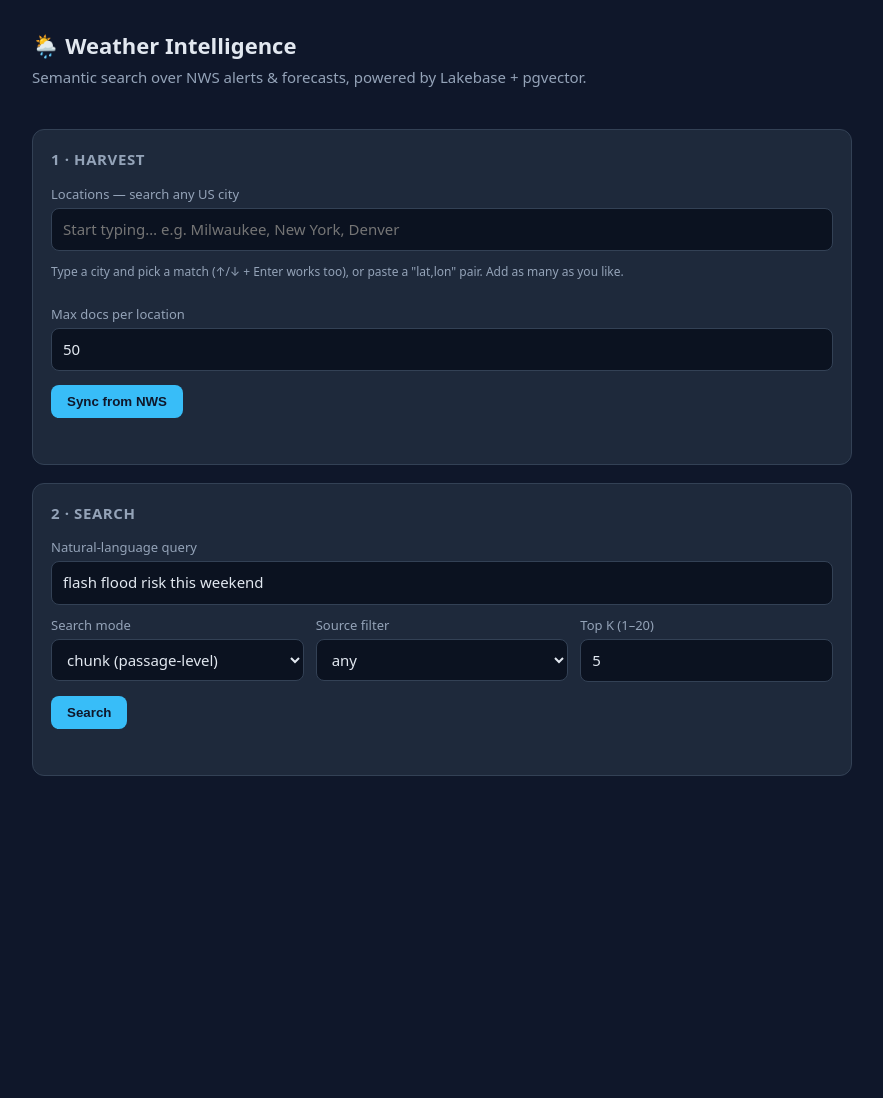
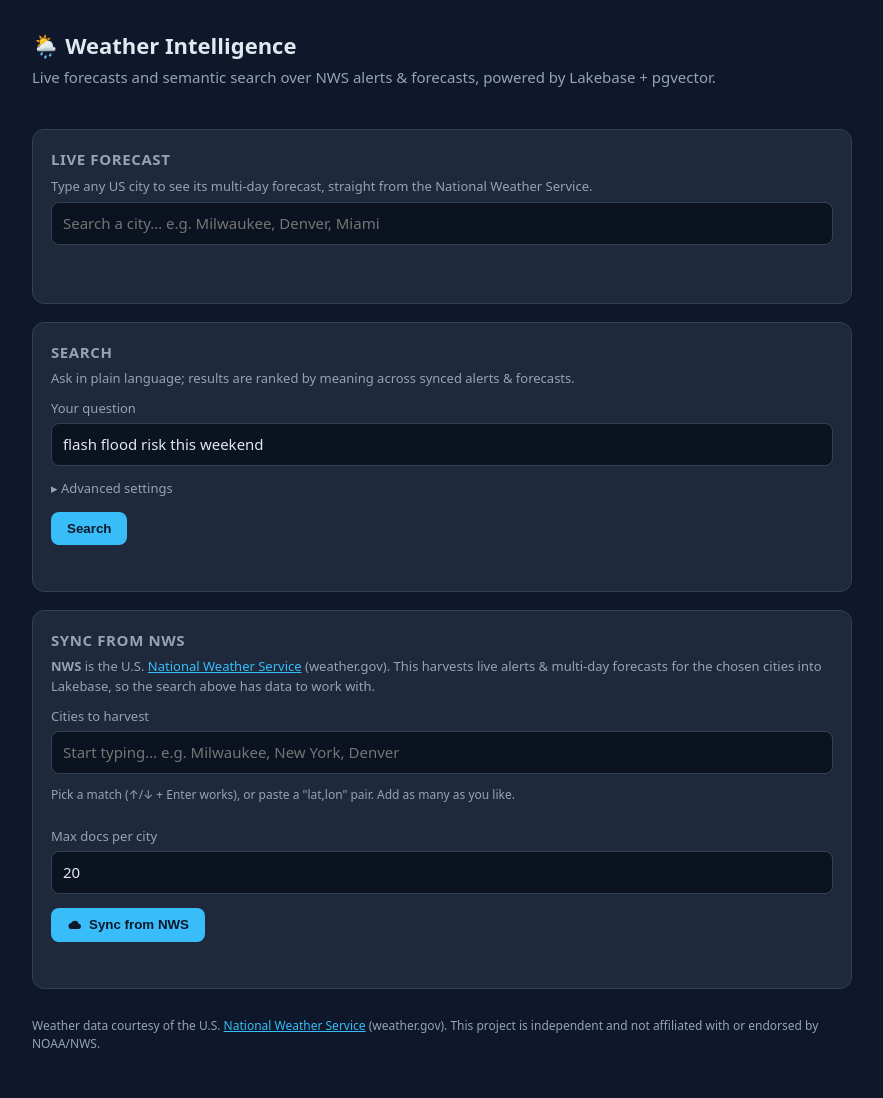
Before and after one commit to ATP524/weather-intel-app, a Flask app: page / in a window 1280 px wide. Shown: the whole page, without its empty margins (198-1081 px from the left). Before the commit the page ends 776 px from the top, so only its background shows below. Run offline with Flask 3, Linux system fonts and the light colour scheme; some libraries are stand-ins or nearby versions.

Commit message:
Add geocoding: any US city via Open-Meteo + type-ahead location UI and Add live forecast view, collapse advanced search settings, NWS attribution, lower sync default to 20

```diff
--- a/app.py
+++ b/app.py
@@ -177,7 +177,7 @@ def sync_weather():
 
     body = request.json if request.is_json else {}
     locations = body.get("locations") or DEFAULT_LOCATIONS
-    limit = _coerce_int(body.get("limit"), default=50, low=1, high=500)
+    limit = _coerce_int(body.get("limit"), default=20, low=1, high=500)
 
     total = 0
     synced_locations = []
@@ -292,6 +292,39 @@ def geocode_locations():
         logger.warning("Geocoding failed for %r: %s", q, exc)
         return jsonify({"error": f"Geocoding failed: {exc}"}), 502
     return jsonify({"query": q, "results": results})
+
+
+# ===========================================================================
+# Live forecast (UI view):  GET /weather/forecast
+# ===========================================================================
+@app.route("/weather/forecast", methods=["GET"])
+def weather_forecast():
+    """
+    Live multi-day forecast for a single location, powering the UI's Forecast
+    view. Resolves the location to an NWS grid and returns the forecast periods
+    straight from NWS — it reads live and does NOT touch Lakebase, so it works
+    even before anything has been synced or embedded.
+
+    Query param: location — a US city name or "lat,lon".
+    Returns: {"location": label, "periods": [{name, temperature, ...}, ...]}
+    """
+    location = request.args.get("location", "").strip()
+    if not location:
+        return jsonify({"error": "'location' is required"}), 400
+
+    client = WeatherClient()
+    try:
+        lat, lon, label = resolve_location(location)
+        grid = client.resolve_point(lat, lon)
+    except ValueError as exc:
+        return jsonify({"error": str(exc)}), 400
+    except (requests.HTTPError, KeyError) as exc:
+        return jsonify({"error": f"NWS lookup failed: {exc}"}), 502
+
+    if grid.get("city") and grid.get("state"):
+        label = f"{grid['city']}, {grid['state']}"
+    periods = client.get_forecast_periods(grid["office"], grid["grid_x"], grid["grid_y"])
+    return jsonify({"location": label, "periods": periods})
 
 
 # ===========================================================================
--- a/templates/index.html
+++ b/templates/index.html
@@ -17,16 +17,18 @@
       margin: 0; font: 15px/1.55 system-ui, -apple-system, Segoe UI, Roboto, sans-serif;
       background: var(--bg); color: var(--text);
     }
+    a { color: var(--accent); }
     header { padding: 28px 20px 10px; max-width: 860px; margin: 0 auto; }
     h1 { margin: 0 0 4px; font-size: 22px; }
     .sub { color: var(--muted); margin: 0; }
-    main { max-width: 860px; margin: 0 auto; padding: 12px 20px 60px; }
+    main { max-width: 860px; margin: 0 auto; padding: 12px 20px 20px; }
     section {
       background: var(--panel); border: 1px solid var(--line); border-radius: 12px;
       padding: 18px; margin-top: 18px;
     }
-    h2 { margin: 0 0 12px; font-size: 15px; text-transform: uppercase;
+    h2 { margin: 0 0 4px; font-size: 15px; text-transform: uppercase;
          letter-spacing: .04em; color: var(--muted); }
+    .desc { color: var(--muted); font-size: 13px; margin: 0 0 6px; }
     label { display: block; font-size: 13px; color: var(--muted); margin: 10px 0 4px; }
     input, select, textarea {
       width: 100%; padding: 9px 11px; background: #0b1220; color: var(--text);
@@ -37,7 +39,7 @@
     button {
       margin-top: 14px; padding: 9px 16px; border: 0; border-radius: 8px;
       background: var(--accent); color: var(--accent-ink); font-weight: 600;
-      cursor: pointer;
+      cursor: pointer; display: inline-flex; align-items: center; gap: 6px;
     }
     button:disabled { opacity: .55; cursor: default; }
     .status { margin-top: 10px; font-size: 13px; color: var(--muted); min-height: 18px; }
@@ -48,11 +50,6 @@
     .card .top { display: flex; justify-content: space-between; gap: 10px; align-items: baseline; }
     .loc { font-weight: 600; }
     .sim { color: var(--good); font-variant-numeric: tabular-nums; font-size: 13px; }
-    .tag {
-      display: inline-block; font-size: 11px; text-transform: uppercase;
-      letter-spacing: .05em; padding: 1px 7px; border-radius: 999px;
-      border: 1px solid var(--line); color: var(--muted); margin-left: 8px;
-    }
     .snippet { color: var(--text); margin-top: 6px; font-size: 14px; }
     .hint { color: var(--muted); font-size: 12px; margin-top: 4px; }
 
@@ -78,42 +75,65 @@
       line-height: 1; padding: 0 3px; margin: 0;
     }
     .chip button:hover { color: var(--text); }
+
+    /* --- Live forecast cards --- */
+    .fc-grid {
+      display: grid; grid-template-columns: repeat(auto-fill, minmax(118px, 1fr));
+      gap: 10px; margin-top: 12px;
+    }
+    .fc-card {
+      background: #0b1220; border: 1px solid var(--line); border-radius: 10px;
+      padding: 12px 10px; text-align: center;
+    }
+    .fc-emoji { font-size: 26px; line-height: 1; }
+    .fc-name { font-size: 12px; color: var(--muted); margin-top: 6px; min-height: 2.6em; }
+    .fc-temp { font-size: 20px; font-weight: 600; font-variant-numeric: tabular-nums; margin-top: 2px; }
+    .fc-short { font-size: 12px; color: var(--muted); margin-top: 4px; }
+
+    /* --- Advanced settings disclosure --- */
+    details.adv { margin-top: 12px; }
+    details.adv > summary {
+      cursor: pointer; color: var(--muted); font-size: 13px; list-style: none; user-select: none;
+    }
+    details.adv > summary::-webkit-details-marker { display: none; }
+    details.adv > summary::before { content: "▸ "; }
+    details.adv[open] > summary::before { content: "▾ "; }
+
+    footer {
+      max-width: 860px; margin: 0 auto; padding: 8px 20px 44px;
+      color: var(--muted); font-size: 12px;
+    }
   </style>
 </head>
 <body>
   <header>
     <h1>🌦️ Weather Intelligence</h1>
-    <p class="sub">Semantic search over NWS alerts &amp; forecasts, powered by Lakebase + pgvector.</p>
+    <p class="sub">Live forecasts and semantic search over NWS alerts &amp; forecasts, powered by Lakebase + pgvector.</p>
   </header>
 
   <main>
-    <!-- ── Harvest ─────────────────────────────────────────────────────── -->
+    <!-- ── Live forecast (casual entry point — reads live, no setup) ──────── -->
     <section>
-      <h2>1 · Harvest</h2>
-      <label for="locInput">Locations — search any US city</label>
+      <h2>Live forecast</h2>
+      <p class="desc">Type any US city to see its multi-day forecast, straight from the National Weather Service.</p>
       <div class="combo">
-        <input id="locInput" autocomplete="off"
-               placeholder="Start typing… e.g. Milwaukee, New York, Denver" />
-        <div id="locSuggest" class="suggest" hidden></div>
+        <input id="fcInput" autocomplete="off" placeholder="Search a city… e.g. Milwaukee, Denver, Miami" />
+        <div id="fcSuggest" class="suggest" hidden></div>
       </div>
-      <div id="locChips" class="chips"></div>
-      <p class="hint">Type a city and pick a match (↑/↓ + Enter works too), or paste a "lat,lon" pair. Add as many as you like.</p>
-      <div class="row">
-        <div>
-          <label for="limit">Max docs per location</label>
-          <input id="limit" type="number" value="50" min="1" max="500" />
-        </div>
-      </div>
-      <button id="syncBtn">Sync from NWS</button>
-      <div id="syncStatus" class="status"></div>
+      <div id="fcStatus" class="status"></div>
+      <div id="fcResults" class="fc-grid"></div>
     </section>
 
-    <!-- ── Retrieve ────────────────────────────────────────────────────── -->
+    <!-- ── Semantic search ───────────────────────────────────────────────── -->
     <section>
-      <h2>2 · Search</h2>
-      <label for="query">Natural-language query</label>
+      <h2>Search</h2>
+      <p class="desc">Ask in plain language; results are ranked by meaning across synced alerts &amp; forecasts.</p>
+      <label for="query">Your question</label>
       <input id="query" value="flash flood risk this weekend"
              placeholder="e.g. excessive heat warning" />
+
+      <details class="adv">
+        <summary>Advanced settings</summary>
         <div class="row">
           <div>
             <label for="mode">Search mode</label>
@@ -135,16 +155,53 @@
             <input id="topk" type="number" value="5" min="1" max="20" />
           </div>
         </div>
+      </details>
+
       <button id="searchBtn">Search</button>
       <div id="searchStatus" class="status"></div>
       <div id="results"></div>
     </section>
+
+    <!-- ── Sync (ingestion / admin) ──────────────────────────────────────── -->
+    <section>
+      <h2>Sync from NWS</h2>
+      <p class="desc">
+        <strong>NWS</strong> is the U.S. <a href="https://www.weather.gov" target="_blank" rel="noopener">National
+        Weather Service</a> (weather.gov). This harvests live alerts &amp; multi-day forecasts for the chosen cities
+        into Lakebase, so the search above has data to work with.
+      </p>
+      <label for="locInput">Cities to harvest</label>
+      <div class="combo">
+        <input id="locInput" autocomplete="off"
+               placeholder="Start typing… e.g. Milwaukee, New York, Denver" />
+        <div id="locSuggest" class="suggest" hidden></div>
+      </div>
+      <div id="locChips" class="chips"></div>
+      <p class="hint">Pick a match (↑/↓ + Enter works), or paste a "lat,lon" pair. Add as many as you like.</p>
+      <div class="row">
+        <div>
+          <label for="limit">Max docs per city</label>
+          <input id="limit" type="number" value="20" min="1" max="500" />
+        </div>
+      </div>
+      <button id="syncBtn">
+        <svg width="16" height="16" viewBox="0 0 24 24" fill="none" aria-hidden="true">
+          <path d="M7 18h10a4 4 0 0 0 .5-7.97A6 6 0 0 0 6 9.5 3.5 3.5 0 0 0 7 18z" fill="currentColor"/>
+        </svg>
+        Sync from NWS
+      </button>
+      <div id="syncStatus" class="status"></div>
+    </section>
   </main>
+
+  <footer>
+    Weather data courtesy of the U.S. <a href="https://www.weather.gov" target="_blank" rel="noopener">National
+    Weather Service</a> (weather.gov). This project is independent and not affiliated with or endorsed by NOAA/NWS.
+  </footer>
 
   <script>
     const $ = id => document.getElementById(id);
 
-    // Tiny helper: POST JSON and parse JSON, surfacing API errors uniformly.
     async function postJSON(path, body) {
       const resp = await fetch(path, {
         method: "POST",
@@ -161,12 +218,120 @@
       return (...a) => { clearTimeout(t); t = setTimeout(() => fn(...a), ms); };
     };
 
-    // ── Location autocomplete + chips ────────────────────────────────────
-    // selected: the chosen locations, each {label, lat, lon}. We send their
-    // coordinates to /weather/sync, so the backend never has to re-geocode.
-    const selected = [];
-    let suggestions = [];   // current dropdown candidates
-    let activeIdx = -1;     // keyboard-highlighted candidate
+    // ── Reusable city autocomplete ───────────────────────────────────────
+    // Binds an <input> + suggestion <div> to /weather/geocode; calls onPick(r)
+    // with {label, lat, lon, state} when a candidate is chosen (click, Enter,
+    // or a pasted "lat,lon"). Used by both the forecast and sync inputs.
+    function attachAutocomplete(input, suggest, onPick) {
+      let items = [], active = -1;
+
+      const hide = () => { items = []; active = -1; suggest.hidden = true; suggest.innerHTML = ""; };
+      const paint = () => suggest.querySelectorAll(".opt")
+        .forEach((o, i) => o.classList.toggle("active", i === active));
+
+      const render = (list) => {
+        items = list; active = -1; suggest.innerHTML = "";
+        if (!list.length) {
+          const e = document.createElement("div");
+          e.className = "empty"; e.textContent = "No US matches";
+          suggest.append(e); suggest.hidden = false; return;
+        }
+        list.forEach((r) => {
+          const opt = document.createElement("div");
+          opt.className = "opt";
+          const city = document.createElement("span");
+          city.textContent = (r.label || "").split(",")[0];   // textContent — no HTML injection
+          const st = document.createElement("span");
+          st.className = "st"; st.textContent = r.state || "";
+          opt.append(city, st);
+          opt.addEventListener("mousedown", (e) => {   // mousedown beats input blur
+            e.preventDefault(); onPick(r); input.value = ""; hide();
+          });
+          suggest.append(opt);
+        });
+        suggest.hidden = false;
+      };
+
+      const fetchGeo = debounce(async (q) => {
+        try {
+          const resp = await fetch(`/weather/geocode?q=${encodeURIComponent(q)}&limit=6`);
+          const data = await resp.json();
+          render(data.results || []);
+        } catch { hide(); }
+      }, 250);
+
+      input.addEventListener("input", (e) => {
+        const q = e.target.value.trim();
+        if (q.length < 2) { hide(); return; }
+        fetchGeo(q);
+      });
+
+      input.addEventListener("keydown", (e) => {
+        if (e.key === "ArrowDown" && items.length) {
+          e.preventDefault(); active = Math.min(active + 1, items.length - 1); paint();
+        } else if (e.key === "ArrowUp" && items.length) {
+          e.preventDefault(); active = Math.max(active - 1, 0); paint();
+        } else if (e.key === "Enter") {
+          e.preventDefault();
+          const raw = e.target.value.trim();
+          const m = raw.match(/^(-?\d+(?:\.\d+)?)\s*,\s*(-?\d+(?:\.\d+)?)$/);
+          if (active >= 0 && items[active]) { onPick(items[active]); input.value = ""; hide(); }
+          else if (items.length) { onPick(items[0]); input.value = ""; hide(); }
+          else if (m) { onPick({ label: raw, lat: parseFloat(m[1]), lon: parseFloat(m[2]) }); input.value = ""; hide(); }
+        } else if (e.key === "Escape") { hide(); }
+      });
+
+      input.addEventListener("blur", () => setTimeout(hide, 150));
+    }
+
+    // ── Live forecast ────────────────────────────────────────────────────
+    // Map NWS shortForecast text -> a weather emoji (self-contained; no external
+    // icon assets to hotlink).
+    function wxEmoji(short, isDay) {
+      const s = (short || "").toLowerCase();
+      if (s.includes("thunder") || s.includes("storm")) return "⛈️";
+      if (s.includes("snow") || s.includes("flurr") || s.includes("sleet") || s.includes("ice")) return "❄️";
+      if (s.includes("rain") || s.includes("shower") || s.includes("drizzle")) return "🌧️";
+      if (s.includes("fog") || s.includes("haze")) return "🌫️";
+      if (s.includes("cloud")) return isDay ? "⛅" : "☁️";
+      if (s.includes("clear") || s.includes("sunny")) return isDay ? "☀️" : "🌙";
+      return isDay ? "🌤️" : "🌙";
+    }
+
+    async function loadForecast(loc) {
+      const status = $("fcStatus"), out = $("fcResults");
+      status.textContent = `Loading forecast for ${loc.label}…`; out.innerHTML = "";
+      try {
+        const resp = await fetch(`/weather/forecast?location=${encodeURIComponent(loc.lat + "," + loc.lon)}`);
+        const data = await resp.json();
+        if (!resp.ok) throw new Error(data.error || `HTTP ${resp.status}`);
+        status.textContent = `Forecast for ${data.location}`;
+        for (const p of data.periods) {
+          const card = document.createElement("div");
+          card.className = "fc-card";
+          card.title = p.detailed_forecast || "";        // full narrative on hover
+          const emoji = document.createElement("div");
+          emoji.className = "fc-emoji"; emoji.textContent = wxEmoji(p.short_forecast, p.is_daytime);
+          const name = document.createElement("div");
+          name.className = "fc-name"; name.textContent = p.name || "";
+          const temp = document.createElement("div");
+          temp.className = "fc-temp";
+          temp.textContent = p.temperature != null ? `${p.temperature}°${p.temperature_unit || ""}` : "";
+          const short = document.createElement("div");
+          short.className = "fc-short"; short.textContent = p.short_forecast || "";
+          card.append(emoji, name, temp, short);
+          out.append(card);
+        }
+        if (!data.periods.length) out.innerHTML = '<p class="hint">No forecast returned for this location.</p>';
+      } catch (e) {
+        status.textContent = "⚠️ " + e.message; out.innerHTML = "";
+      }
+    }
+
+    attachAutocomplete($("fcInput"), $("fcSuggest"), loadForecast);
+
+    // ── Sync: location chips ─────────────────────────────────────────────
+    const selected = [];   // {label, lat, lon}
 
     function renderChips() {
       const box = $("locChips");
@@ -174,7 +339,7 @@
       selected.forEach((loc, i) => {
         const chip = document.createElement("span");
         chip.className = "chip";
-        chip.append(loc.label);                    // textContent — safe from injection
+        chip.append(loc.label);                    // textContent — safe
         const x = document.createElement("button");
         x.type = "button"; x.textContent = "✕"; x.title = "Remove";
         x.addEventListener("click", () => { selected.splice(i, 1); renderChips(); });
@@ -183,95 +348,18 @@
       });
     }
 
-    function addLocation(loc) {
-      // De-dupe on coordinates so the same place can't be added twice.
+    function addChip(r) {
+      const loc = { label: r.label, lat: r.lat, lon: r.lon };
       if (!selected.some(s => s.lat === loc.lat && s.lon === loc.lon)) {
-        selected.push(loc);
-        renderChips();
+        selected.push(loc); renderChips();
       }
-      $("locInput").value = "";
-      hideSuggest();
     }
 
-    function hideSuggest() {
-      suggestions = []; activeIdx = -1;
-      const el = $("locSuggest"); el.hidden = true; el.innerHTML = "";
-    }
+    attachAutocomplete($("locInput"), $("locSuggest"), addChip);
 
-    function paintActive() {
-      $("locSuggest").querySelectorAll(".opt")
-        .forEach((o, i) => o.classList.toggle("active", i === activeIdx));
-    }
-
-    function renderSuggest(list) {
-      suggestions = list; activeIdx = -1;
-      const el = $("locSuggest");
-      el.innerHTML = "";
-      if (!list.length) {
-        const empty = document.createElement("div");
-        empty.className = "empty"; empty.textContent = "No US matches";
-        el.append(empty); el.hidden = false; return;
-      }
-      list.forEach((r, i) => {
-        const opt = document.createElement("div");
-        opt.className = "opt"; opt.dataset.i = i;
-        const city = document.createElement("span");
-        city.textContent = (r.label || "").split(",")[0];   // textContent — no HTML injection
-        const st = document.createElement("span");
-        st.className = "st"; st.textContent = r.state || "";
-        opt.append(city, st);
-        // mousedown (not click) fires before the input's blur, so the pick lands.
-        opt.addEventListener("mousedown", (e) => {
-          e.preventDefault();
-          addLocation({ label: r.label, lat: r.lat, lon: r.lon });
-        });
-        el.append(opt);
-      });
-      el.hidden = false;
-    }
-
-    const doGeocode = debounce(async (q) => {
-      try {
-        const resp = await fetch(`/weather/geocode?q=${encodeURIComponent(q)}&limit=6`);
-        const data = await resp.json();
-        renderSuggest(data.results || []);
-      } catch { hideSuggest(); }
-    }, 250);
-
-    $("locInput").addEventListener("input", (e) => {
-      const q = e.target.value.trim();
-      if (q.length < 2) { hideSuggest(); return; }
-      doGeocode(q);
-    });
-
-    $("locInput").addEventListener("keydown", (e) => {
-      if (e.key === "ArrowDown" && suggestions.length) {
-        e.preventDefault(); activeIdx = Math.min(activeIdx + 1, suggestions.length - 1); paintActive();
-      } else if (e.key === "ArrowUp" && suggestions.length) {
-        e.preventDefault(); activeIdx = Math.max(activeIdx - 1, 0); paintActive();
-      } else if (e.key === "Enter") {
-        e.preventDefault();
-        const raw = e.target.value.trim();
-        const m = raw.match(/^(-?\d+(?:\.\d+)?)\s*,\s*(-?\d+(?:\.\d+)?)$/);
-        if (activeIdx >= 0 && suggestions[activeIdx]) {
-          addLocation(suggestions[activeIdx]);          // highlighted pick
-        } else if (suggestions.length) {
-          addLocation(suggestions[0]);                  // top match
-        } else if (m) {
-          addLocation({ label: raw, lat: parseFloat(m[1]), lon: parseFloat(m[2]) });  // raw lat,lon
-        }
-      } else if (e.key === "Escape") {
-        hideSuggest();
-      }
-    });
-
-    // Close the dropdown on blur, but after any pending mousedown pick.
-    $("locInput").addEventListener("blur", () => setTimeout(hideSuggest, 150));
-
-    // ── Sync ─────────────────────────────────────────────────────────────
     $("syncBtn").addEventListener("click", async () => {
       const btn = $("syncBtn"), status = $("syncStatus");
-      if (!selected.length) { status.textContent = "Add at least one location first."; return; }
+      if (!selected.length) { status.textContent = "Add at least one city first."; return; }
       btn.disabled = true; status.textContent = "Harvesting from api.weather.gov…";
       try {
         const data = await postJSON("/weather/sync", {
@@ -308,13 +396,12 @@
               <span class="sim">${(r.similarity ?? 0).toFixed(3)}</span>
             </div>
             <div class="snippet"></div>`;
-          // Fill text via textContent to avoid injecting raw API text as HTML.
           card.querySelector(".loc").textContent =
             `${r.location ?? "—"} · ${r.headline ?? ""} ${r.source_type ? "(" + r.source_type + ")" : ""}`;
           card.querySelector(".snippet").textContent = snippet.slice(0, 400);
           results.appendChild(card);
         }
-        if (!data.results.length) results.innerHTML = '<p class="hint">No matches — has the embed step run?</p>';
+        if (!data.results.length) results.innerHTML = '<p class="hint">No matches — sync some cities and run the embed notebook first.</p>';
       } catch (e) {
         status.textContent = "⚠️ " + e.message;
       } finally { btn.disabled = false; }
```
Also changed, not shown: weather_client.py (+32 -0 lines). Lines whose indentation alone changed are shown as unchanged.
